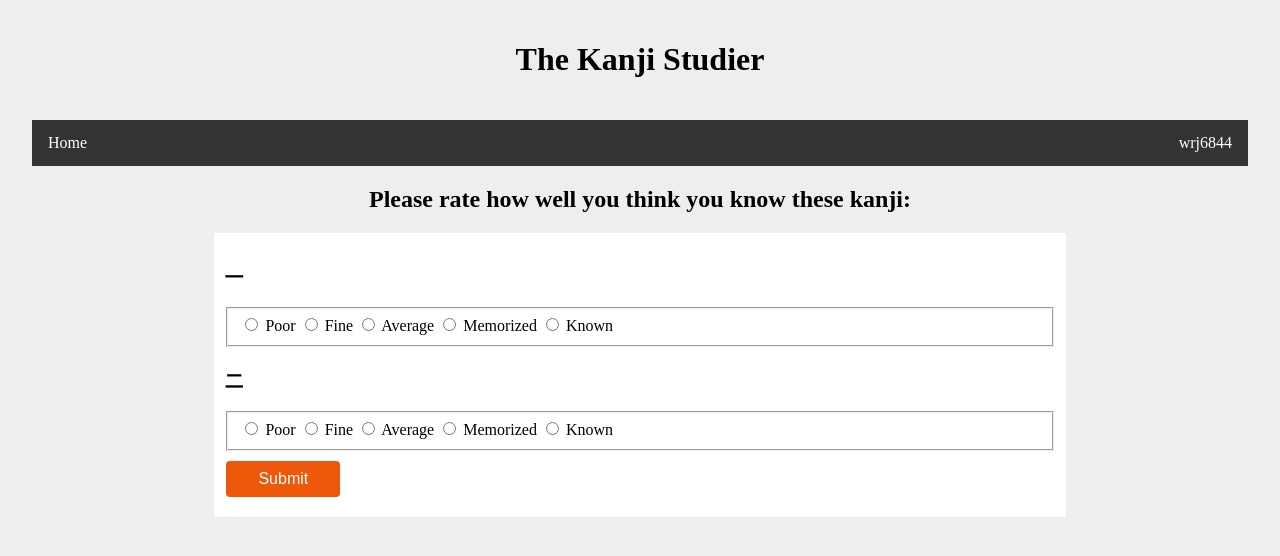
After one commit to WilliamRayJohnson/kanjiStudyTool, a PHP site: page /rateKanji.html in a window 1280 px wide. The commit adds this page. Shown: the top 556 px of the page. Run offline with PHP 8.4, Linux system fonts and the light colour scheme.

Commit message:
Added template page for self rating kanji

```diff
--- a/siteTemplate/addSource.html
+++ b/siteTemplate/addSource.html
@@ -26,7 +26,7 @@
         <div class="content">
             <div class="content-block">
                 <h2 class="content-header">Please choose a kanji source to begin tracking</h2>
-                <form action="index.html">
+                <form action="rateKanji.html">
                     <label for="source">Source</label>
                     <br>
                     <select id="source" name="source" size=4>
--- a/siteTemplate/css/index.css
+++ b/siteTemplate/css/index.css
@@ -77,6 +77,7 @@ li.dropdown {
 
 .content-block {
     background-color: white;
+    padding: 10px;
 }
 
 .content-button {
@@ -136,6 +137,10 @@ input[type=submit] {
     font-size: 1em;
 }
 
+fieldset {
+  overflow: hidden
+}
+
 /* Profile */
 table.kanji-stats, table.profile-info {
     border-collapse: collapse;
--- a/siteTemplate/quiz/quiz.html
+++ b/siteTemplate/quiz/quiz.html
@@ -25,7 +25,7 @@
 
         <div class="content">
             <div class="content-block">
-                <h2 class="quiz-question">1: How is 試験 read?</h2>
+                <h2 class="quiz-question">Q1: 試験</h2>
                 <div class="quiz-answers">
                 <form name="question" action="quizComplete.html">
                     <input type="radio" name="q1Option" value="しけん">しけん<br>
--- /dev/null
+++ b/siteTemplate/rateKanji.html
@@ -0,0 +1,62 @@
+<!DOCTYPE html>
+
+<html>
+    <head>
+        <title>The Kanji Studier</title>
+        <meta charset="utf-8" />
+
+        <link rel="stylesheet" type="text/css" href="css/index.css" />
+        <script src="https://code.jquery.com/jquery-1.12.4.js"></script>
+    </head>
+
+    <body>
+        <h1 class="siteHeader">The Kanji Studier</h1>
+
+        <ul class="menu">
+            <li class="menu"><a href="index.html">Home</a></li>
+            <li class="dropdown" style="float:right">
+                <a href="#" class="dropbtn">wrj6844</a>
+                <div class="dropdown-content">
+                    <a href="profile.html">Profile</a>
+                    <a href="#">Logout</a>
+                </div>
+            </li>
+        </ul>
+
+        <div class="content">
+            <h2 class="content-header">Please rate how well you think you know these kanji:</h2>
+            <div class="content-block">
+                <form name="qrating" action="index.html">
+                    <h3>一</h3>
+                    <fieldset>
+                    <input type="radio" name="rating" id="poor" value="0.1">
+                        <label for="poor">Poor</label>
+                    <input type="radio" name="rating" id="fine" value="0.3">
+                        <label for="fine">Fine</label>
+                    <input type="radio" name="rating" id="average" value="0.5">
+                        <label for="average">Average</label>
+                    <input type="radio" name="rating" id="memorized" value="0.7">
+                        <label for="memorized">Memorized</label>
+                    <input type="radio" name="rating" id="known" value="0.9">
+                        <label for="known">Known</label>
+                    </fieldset>
+
+                    <h3>二</h3>
+                    <fieldset>
+                    <input type="radio" name="rating2" id="poor" value="0.1">
+                        <label for="poor">Poor</label>
+                    <input type="radio" name="rating2" id="fine" value="0.3">
+                        <label for="fine">Fine</label>
+                    <input type="radio" name="rating2" id="average" value="0.5">
+                        <label for="average">Average</label>
+                    <input type="radio" name="rating2" id="memorized" value="0.7">
+                        <label for="memorized">Memorized</label>
+                    <input type="radio" name="rating2" id="known" value="0.9">
+                        <label for="known">Known</label>
+                    </fieldset>
+                    <input type="submit" value="Submit">
+                </form>
+            </div>
+        </div>
+    </body>
+</html>
```
